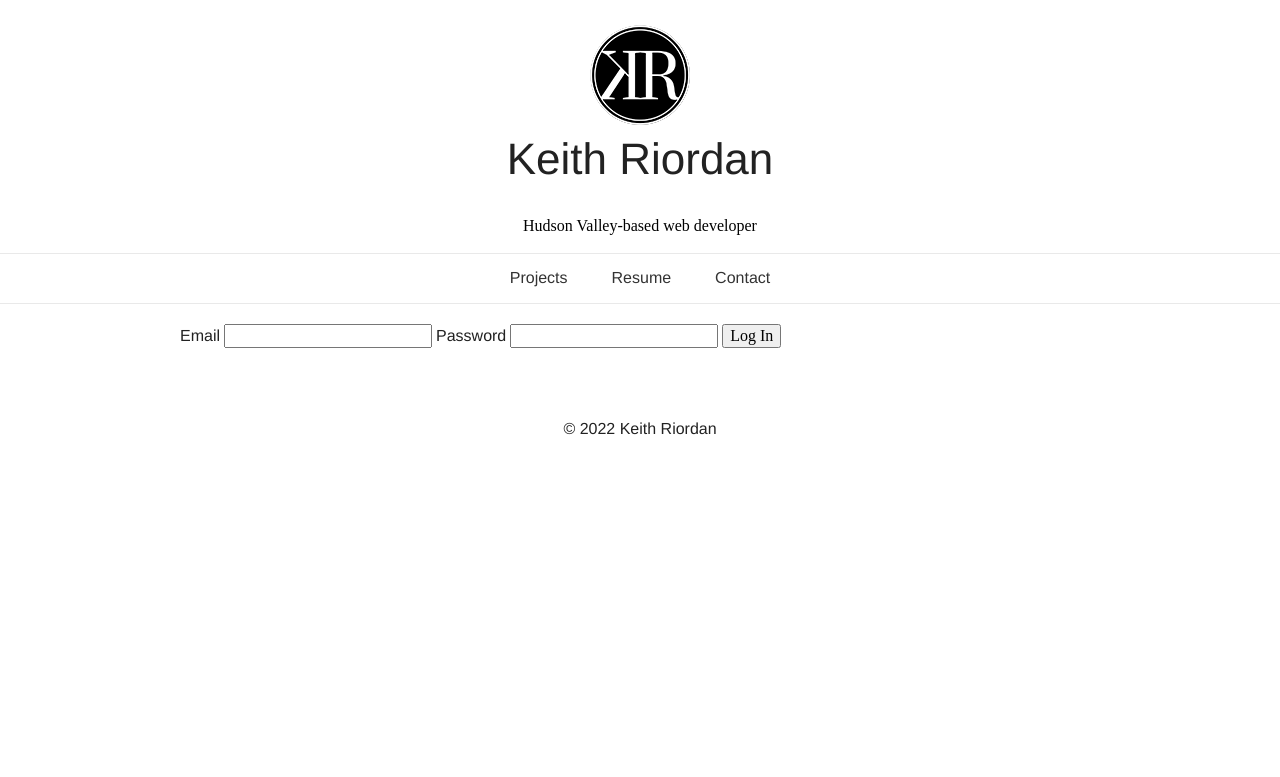
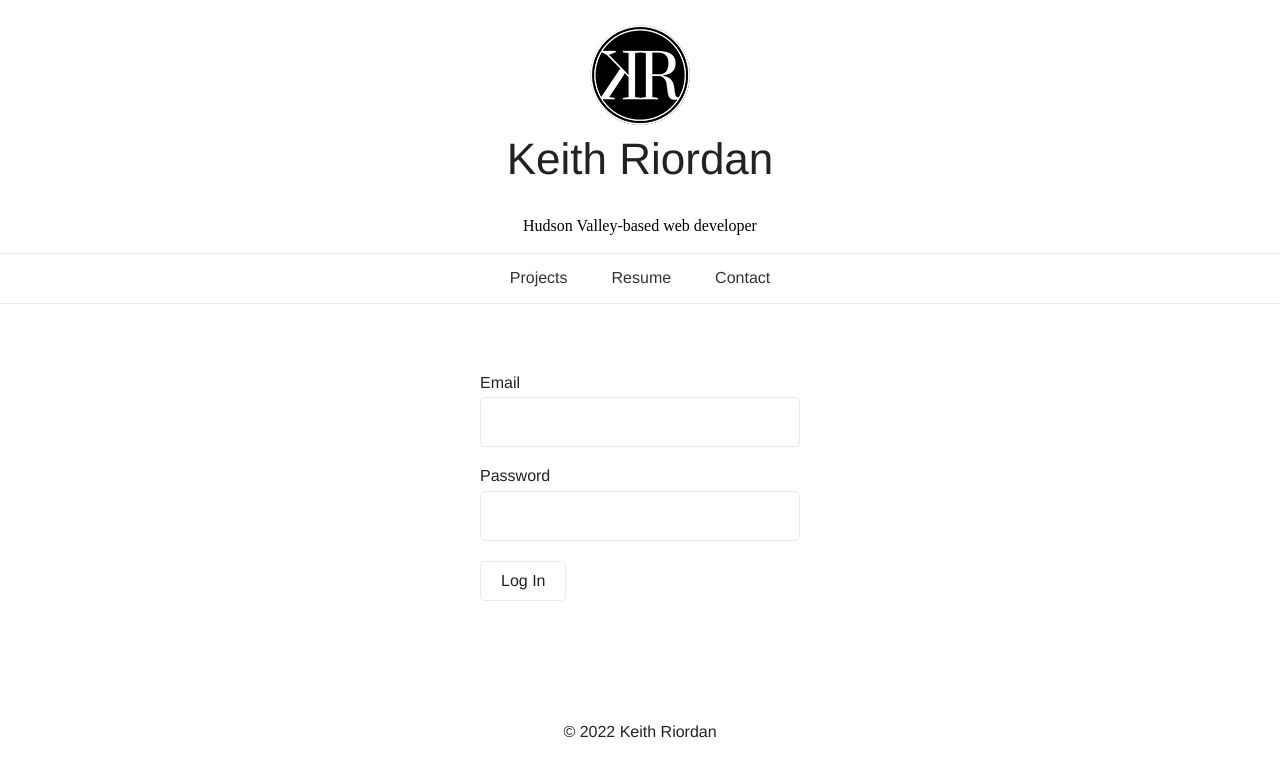
Before and after one commit to Kriordan/personal_portfolio, a Flask app: page /login in a window 1280 px wide. Shown: the top 777 px of the page. Run offline with Flask 3, Linux system fonts and the light colour scheme; some web fonts are replaced.

Commit message:
Style login form. Add guards to job routes

```diff
--- a/project/__init__.py
+++ b/project/__init__.py
@@ -34,6 +34,7 @@ bcrypt = Bcrypt(app)
 migrate = Migrate(app, db)
 
 login_manager = LoginManager()
+login_manager.login_view = "account.login"
 login_manager.init_app(app)
 
 scheduler = BackgroundScheduler()
--- a/project/static/css/main.css
+++ b/project/static/css/main.css
@@ -64,6 +64,7 @@ h4,
 h5,
 h6,
 a,
+button,
 label {
   font-family: "Helvetica Neue", "Helvetica", Helvetica, Arial, sans-serif;
   font-weight: 300;
@@ -549,3 +550,25 @@ blockquote p {
 .Media-youtubeCard img {
   width: 100%;
 }
+.Login-form {
+  margin: 50px auto;
+  max-width: 320px;
+}
+.Login-label {
+  display: inline-block;
+  margin-bottom: 5px;
+}
+.Login-input {
+  border: 1px solid #e9e9e9;
+  border-radius: 5px;
+  height: 50px;
+  margin-bottom: 20px;
+  padding: 10px;
+  width: 100%;
+}
+.Login-submit {
+  background: none;
+  border: 1px solid #e9e9e9;
+  border-radius: 5px;
+  padding: 10px 20px;
+}
--- /dev/null
+++ b/project/static/less/login.less
@@ -0,0 +1,24 @@
+.Login {
+  &-form {
+    margin: 50px auto;
+    max-width: 320px;
+  }
+  &-label {
+    display: inline-block;
+    margin-bottom: 5px;
+  }
+  &-input {
+    border: 1px solid #e9e9e9;
+    border-radius: 5px;
+    height: 50px;
+    margin-bottom: 20px;
+    padding: 10px;
+    width: 100%;
+  }
+  &-submit {
+    background: none;
+    border: 1px solid #e9e9e9;
+    border-radius: 5px;
+    padding: 10px 20px;
+  }
+}
--- a/project/static/less/main.less
+++ b/project/static/less/main.less
@@ -9,3 +9,4 @@
 @import "jobwizard";
 @import "job";
 @import "media";
+@import "login";
--- a/project/static/less/typography.less
+++ b/project/static/less/typography.less
@@ -37,6 +37,7 @@ h4,
 h5,
 h6,
 a,
+button,
 label {
     font-family: "Helvetica Neue","Helvetica",Helvetica,Arial,sans-serif;
     font-weight: 300;
--- a/project/templates/account/login.html
+++ b/project/templates/account/login.html
@@ -1,12 +1,13 @@
 {% extends 'base.html' %}
-
 {% block body %}
-  <section>
-    <form method="POST" action="/login">
-      {{ form.csrf_token }}
-      {{ form.email.label }} {{ form.email }}
-      {{ form.password.label(class_="Login-label") }} {{ form.password(class_="Login-input") }}
-      <button type="submit">Log In</button>
-    </form>
-  </section>
+    <section class="Login">
+        <form class="Login-form" method="POST" action="/login">
+            {{ form.csrf_token }}
+            {{ form.email.label(class_="Login-label") }}
+            {{ form.email(class_="Login-input") }}
+            {{ form.password.label(class_="Login-label") }}
+            {{ form.password(class_="Login-input") }}
+            <button class="Login-submit" type="submit">Log In</button>
+        </form>
+    </section>
 {% endblock %}
```
Also changed, not shown: project/jobwizard/views.py (+20 -25 lines).
